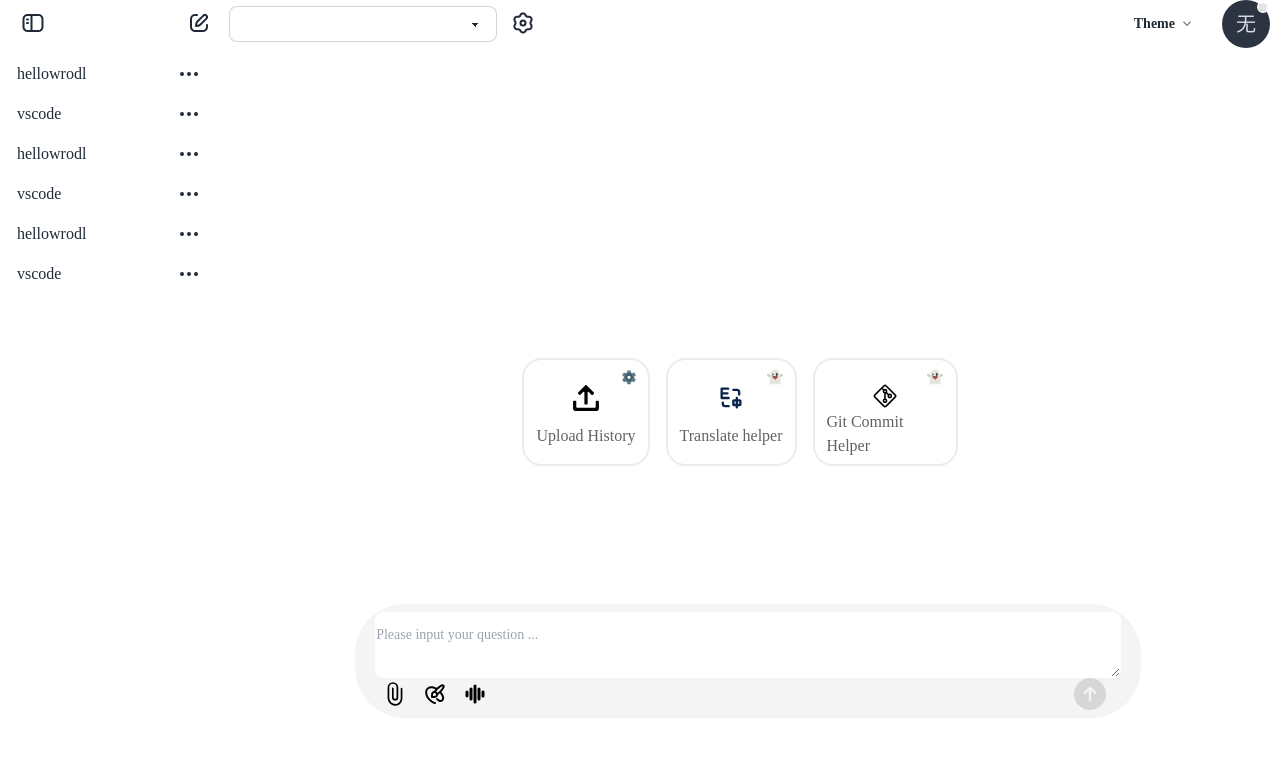
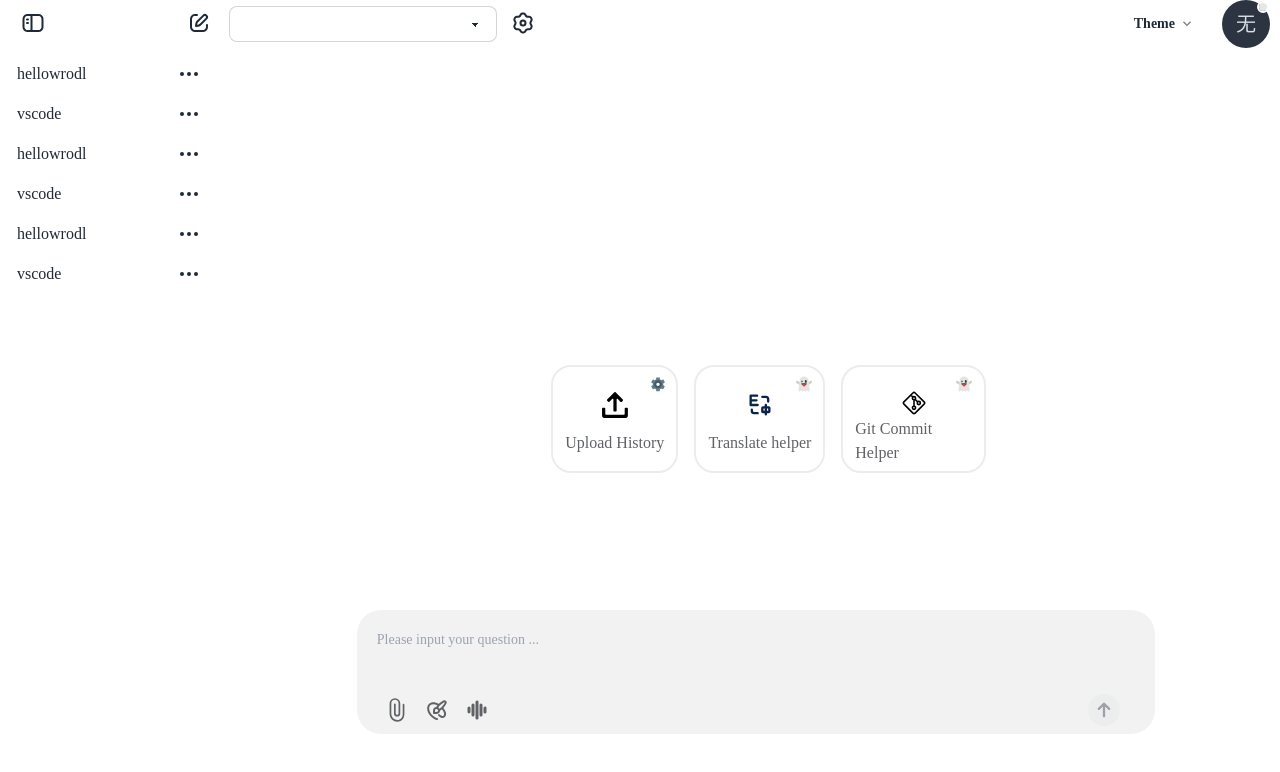
Before and after one commit to pldz1/Chat_Playground, a Vue app in the folder web/: page /chat in a window 1280 px wide. Shown: the top 772 px of the page. Built offline with nearby package versions, Linux system fonts and the light colour scheme; what @DatatracCorporation/markdown-it-mermaid, markdown-it-container, markdown-it-deflist, markdown-it-ins would draw is missing.

Commit message:
✒️  Stash: new chat input ui.

```diff
--- a/web/src/assets/app.css
+++ b/web/src/assets/app.css
@@ -3,7 +3,6 @@
 @import "./components/markdown.scss";
 @import "./components/option-dropdown.scss";
 
-@import "./chat/chat.scss";
 @import "./chat/settings.scss";
 @import "./chat/editor.scss";
 @import "./chat/roles.scss";
@@ -25,3 +24,32 @@ body {
 :root:has(:is(.modal-open, .modal:target, .modal-toggle:checked + .modal, .modal[open])) {
   scrollbar-gutter: unset;
 }
+
+/* 自定义的全局滚动条样式 */
+* {
+  scrollbar-color: unset;
+}
+
+*:hover {
+  scrollbar-color: unset;
+}
+
+*::-webkit-scrollbar {
+  width: 4px;
+}
+
+*::-webkit-scrollbar-thumb {
+  background-color: #aaa;
+  border-radius: 4px;
+}
+
+*::-webkit-scrollbar-track {
+  background-color: #f0f0f0;
+}
+
+*::-webkit-scrollbar-button {
+  display: none;
+  width: 0;
+  height: 0;
+  background: transparent;
+}
--- a/web/src/assets/image/chat-inputarea-svgs.js
+++ b/web/src/assets/image/chat-inputarea-svgs.js
@@ -1,5 +1,5 @@
 const dalle3Icon = /*HTML*/ `<svg
-  fill="#000000"
+  fill="currentColor"
   width="24px"
   height="24px"
   viewBox="0 0 22 22" >
@@ -8,7 +8,7 @@ const dalle3Icon = /*HTML*/ `<svg
   ></path>
 </svg>`;
 
-const realTimeVoiceIcon = /* HTML */ `<svg fill="#000000" width="24px" height="24px" viewBox="0 0 0.72 0.72" version="1.1">
+const realTimeVoiceIcon = /* HTML */ `<svg fill="currentColor" width="24px" height="24px" viewBox="0 0 0.72 0.72" version="1.1">
   <g stroke="none" stroke-width="1" fill="none">
     <g transform="translate(-960 -144)">
       <g transform="translate(960 144)">
@@ -17,7 +17,7 @@ const realTimeVoiceIcon = /* HTML */ `<svg fill="#000000" width="24px" height="2
         />
         <path
           d="M0.36 0.075a0.045 0.045 0 0 1 0.045 0.041L0.405 0.12v0.48a0.045 0.045 0 0 1 -0.09 0.004L0.315 0.6V0.12A0.045 0.045 0 0 1 0.36 0.075m-0.12 0.09A0.045 0.045 0 0 1 0.285 0.21v0.3a0.045 0.045 0 0 1 -0.09 0V0.21A0.045 0.045 0 0 1 0.24 0.165m0.24 0A0.045 0.045 0 0 1 0.525 0.21v0.3a0.045 0.045 0 0 1 -0.09 0V0.21A0.045 0.045 0 0 1 0.48 0.165m-0.36 0.09A0.045 0.045 0 0 1 0.165 0.3v0.12a0.045 0.045 0 0 1 -0.09 0v-0.12A0.045 0.045 0 0 1 0.12 0.255m0.48 0a0.045 0.045 0 0 1 0.045 0.041L0.645 0.3v0.12a0.045 0.045 0 0 1 -0.09 0.004L0.555 0.42v-0.12A0.045 0.045 0 0 1 0.6 0.255"
-          fill="#000000"
+          fill="currentColor"
         />
       </g>
     </g>
@@ -25,7 +25,7 @@ const realTimeVoiceIcon = /* HTML */ `<svg fill="#000000" width="24px" height="2
 </svg>`;
 
 const chatAttachIcon = /*HTML*/ `<svg
-  fill="#000000"
+  fill="currentColor"
   width="24px"
   height="24px"
   viewBox="0 0 1.05 1.05"
@@ -37,7 +37,7 @@ const chatAttachIcon = /*HTML*/ `<svg
 const sendIcon = /*HTML*/ `<svg
   width="32"
   height="32"
-  fill="none"
+  fill="currentColor"
   viewBox="0 0 32 32"
   class="icon-2xl"
 >
@@ -52,7 +52,7 @@ const sendIcon = /*HTML*/ `<svg
 const pauseIcon = /*HTML*/ `<svg
   width="32"
   height="32"
-  fill="none"
+  fill="currentColor"
   viewBox="0 0 32 32"
   class="icon-lg"
 >
--- a/web/src/components/ChatInputArea.vue
+++ b/web/src/components/ChatInputArea.vue
@@ -1,39 +1,37 @@
 <template>
   <div class="component-chat-input-area" id="component-chat-input-area">
-    <div class="input-card">
-      <div class="input-area">
-        <div class="imgs" id="chat-input-imgs"></div>
+    <div class="ccia-input-card">
+      <div class="ccia-input-area">
+        <div class="ccia-imgs-area" id="ccia-chat-input-imgs"></div>
         <textarea
           v-model="inputText"
-          class="textarea custom-textarea"
-          type="textarea"
+          class="textarea ccia-custom-textarea"
           placeholder="Please input your question ..."
-          :autosize="{ minRows: 1, maxRows: 4 }"
           @keydown.enter="onEnterKeydown"
         ></textarea>
       </div>
 
-      <div class="input-opts">
+      <div class="ccia-input-opts">
         <!-- 丰富对话功能 -->
-        <div class="chat-opts">
-          <el-button class="opts-button" @click="uploadImageFile">
-            <div class="icon" v-html="chatAttachIcon"></div>
+        <div class="ccia-chat-opts">
+          <el-button class="ccia-opts-button" @click="uploadImageFile">
+            <div class="ccia-icon" v-html="chatAttachIcon"></div>
           </el-button>
-          <el-button class="opts-button">
-            <div class="icon" v-html="dalle3Icon"></div>
+          <el-button class="ccia-opts-button">
+            <div class="ccia-icon" v-html="dalle3Icon"></div>
           </el-button>
-          <el-button class="opts-button">
-            <div class="icon" v-html="realTimeVoiceIcon"></div>
+          <el-button class="ccia-opts-button">
+            <div class="ccia-icon" v-html="realTimeVoiceIcon"></div>
           </el-button>
         </div>
 
         <!-- 对话内容的发送或者暂停按钮位置 -->
-        <div class="chat-button">
-          <el-button class="send-button">
+        <div class="ccia-chat-button">
+          <el-button class="ccia-send-button">
             <!-- send chat button -->
-            <div v-if="!props.isChatting" :class="['svg-icon', { 'svg-icon-disable': inputText == '' }]" v-html="sendIcon"></div>
+            <div v-if="!props.isChatting" :class="['ccia-svg-icon', { 'ccia-svg-icon-disable': inputText == '' }]" v-html="sendIcon"></div>
             <!-- pause chat button -->
-            <div v-else class="svg-icon" v-html="pauseIcon"></div>
+            <div v-else class="ccia-svg-icon" v-html="pauseIcon"></div>
           </el-button>
         </div>
       </div>
@@ -84,13 +82,25 @@ onBeforeUnmount(() => {
   align-items: center;
   justify-content: center;
 
-  .input-card {
+  .ccia-input-card {
     width: calc(100% - 40px);
-    background-color: #f4f4f4;
-    border-radius: 50px;
+    background-color: oklch(var(--b2));
+    border-radius: 24px;
     padding: 8px 20px;
+    min-height: 118px;
 
-    .send-button {
+    .ccia-custom-textarea {
+      padding: 8px 0px 0px 0px;
+      border: none;
+      outline: none;
+      background-color: oklch(var(--b2));
+      resize: none;
+      box-shadow: initial;
+      border-radius: initial;
+      min-height: 76px;
+    }
+
+    .ccia-send-button {
       height: 32;
       width: 32;
       border-radius: 16px;
@@ -98,90 +108,27 @@ onBeforeUnmount(() => {
       border: none;
     }
 
-    .input-area {
+    .ccia-input-area {
       width: 100%;
-      min-height: 31px;
       height: auto;
       display: flex;
       flex-direction: column;
-
-      .imgs {
-        display: flex;
-        flex-direction: row;
-        max-height: 60px;
-        gap: 6px;
-        overflow-y: hidden;
-        overflow-x: auto;
-
-        &::-webkit-scrollbar {
-          height: 8px;
-        }
-
-        &::-webkit-scrollbar-thumb {
-          background-color: #aaa;
-          border-radius: 4px;
-        }
-
-        &::-webkit-scrollbar-track {
-          background-color: #f0f0f0;
-        }
-
-        &::-webkit-scrollbar-button {
-          display: none;
-          width: 0;
-          height: 0;
-          background: transparent;
-        }
-
-        .item {
-          height: 50px;
-          width: 50px;
-
-          .image {
-            height: 50px;
-            width: 50px;
-            object-fit: contain;
-          }
-
-          .hover-item {
-            display: none;
-            position: absolute;
-
-            .hover-button {
-              display: flex;
-              align-items: center;
-              justify-content: center;
-              height: 50px;
-              width: 50px;
-            }
-          }
-
-          &:hover {
-            .image {
-              opacity: 0.7;
-            }
-            .hover-item {
-              display: block;
-            }
-          }
-        }
-      }
     }
 
-    .input-opts {
+    .ccia-input-opts {
       display: flex;
       justify-content: space-between;
       flex-direction: row;
       align-items: center;
 
-      .opts-button {
+      .ccia-opts-button {
         height: 32px;
         width: 32px;
         background-color: transparent;
         border: none;
         margin-left: 8px;
 
-        .icon {
+        .ccia-icon {
           min-width: 32px;
           min-height: 32px;
           max-width: 32px;
@@ -193,9 +140,9 @@ onBeforeUnmount(() => {
       }
     }
 
-    .svg-icon {
-      color: white;
-      background-color: black;
+    .ccia-svg-icon {
+      color: oklch(var(--bc));
+      background-color: oklch(var(--b3));
       min-width: 32px;
       min-height: 32px;
       max-width: 32px;
@@ -203,43 +150,60 @@ onBeforeUnmount(() => {
       border-radius: 16px;
     }
 
-    .svg-icon-disable {
-      color: #f4f4f4;
-      background-color: #d7d7d7;
+    .ccia-svg-icon-disable {
+      opacity: 0.4;
       min-width: 32px;
       min-height: 32px;
       border-radius: 16px;
     }
+  }
+}
+</style>
 
-    .custom-textarea {
-      padding: 8px 0px 0px 0px;
-      .el-textarea__inner {
-        border: none !important;
-        outline: none;
-        background-color: #f4f4f4;
-        resize: none !important;
-        box-shadow: initial;
-        border-radius: initial;
+<style lang="scss">
+.ccia-imgs-area {
+  display: flex;
+  flex-direction: row;
+  max-height: 60px;
+  gap: 6px;
+  max-width: 100%;
+  overflow-y: hidden;
+  overflow-x: auto;
 
-        &::-webkit-scrollbar {
-          width: 8px;
-        }
+  .ccia-item {
+    height: 50px;
+    width: 50px;
+    min-height: 50px;
+    min-width: 50px;
+    z-index: 1;
 
-        &::-webkit-scrollbar-thumb {
-          background-color: #aaa;
-          border-radius: 4px;
-        }
+    .ccia-image {
+      height: 50px;
+      width: 50px;
+      object-fit: cover;
+    }
 
-        &::-webkit-scrollbar-track {
-          background-color: #f0f0f0;
-        }
+    .ccia-hover-item {
+      display: none;
+      position: absolute;
+      z-index: 2;
 
-        &::-webkit-scrollbar-button {
-          display: none;
-          width: 0;
-          height: 0;
-          background: transparent;
-        }
+      .ccia-hover-button {
+        display: flex;
+        align-items: center;
+        justify-content: center;
+        height: 50px;
+        width: 50px;
+      }
+    }
+
+    &:hover {
+      .ccia-image {
+        opacity: 0.7;
+      }
+
+      .ccia-hover-item {
+        display: block;
       }
     }
   }
--- a/web/src/services/user/files.js
+++ b/web/src/services/user/files.js
@@ -9,7 +9,7 @@ const ImageMaxMBSize = 20;
 
 /** handleImageFile 处理图像文件的函数 */
 const handleImageFile = (file) => {
-  const flag = checkImageModel();
+  const flag = true;
   if (!flag) return;
   if (file) {
     const fileSizeMB = file.size / (1024 * 1024);
--- a/web/src/views/chat/ChatCard.vue
+++ b/web/src/views/chat/ChatCard.vue
@@ -102,3 +102,212 @@ const setScrollToTop = async () => {
   padding: 0px !important;
 }
 </style>
+
+<style lang="scss" scoped>
+.chat-container {
+  position: relative;
+  left: 0px;
+  right: 0px;
+  width: 100%;
+  height: 100%;
+  padding: 8px;
+
+  .roles-card {
+    position: absolute;
+    left: 10%;
+    top: 40%;
+    height: fit-content;
+    max-height: 600px;
+    width: 880px;
+    max-width: 1000px;
+    display: flex;
+    flex-wrap: wrap;
+    align-content: center;
+    z-index: 2001;
+  }
+
+  .scroll-window {
+    position: absolute;
+    left: 10%;
+    height: calc(100% - 168px);
+    max-height: calc(100% - 168px);
+    width: 80%;
+    max-width: 80%;
+    z-index: 100;
+
+    .user {
+      display: flex;
+      flex-direction: row-reverse;
+      width: 100%;
+      height: auto;
+      min-height: 40px;
+      border-radius: 32px;
+      margin: 4px 0px;
+
+      .user-content {
+        max-width: 60%;
+        min-width: 30%;
+        width: fit-content;
+        color: #0d0d0d;
+        display: flex;
+        flex-direction: column;
+
+        .content-area,
+        .options {
+          padding: 8px 16px;
+          width: calc(100% - 45px);
+        }
+
+        .content-area {
+          display: flex;
+          flex-direction: column;
+          border-radius: 16px;
+          padding: 8px 16px;
+          background-color: #f4f4f4;
+
+          .img-area {
+            width: 100%;
+            height: auto;
+            display: flex;
+            flex-direction: row;
+            gap: 16px;
+            flex-wrap: wrap;
+            margin-bottom: 8px;
+
+            .item {
+              height: 80px;
+              width: 80px;
+              object-fit: contain;
+            }
+          }
+
+          .text {
+            width: 100%;
+            font-size: 14px;
+            color: black;
+            word-wrap: break-word;
+          }
+        }
+
+        .options {
+          border-radius: 16px;
+          display: flex;
+          flex-direction: row;
+          justify-content: flex-end;
+          height: 24px;
+        }
+      }
+    }
+
+    .options-button {
+      display: none;
+      &.active {
+        display: flex;
+        align-items: center;
+        justify-content: center;
+        width: 24px;
+        height: 24px;
+        background-color: transparent;
+        border: none;
+        border-radius: 12px;
+        &:hover {
+          background-color: #939393;
+        }
+        &:active {
+          background-color: #939393;
+        }
+      }
+    }
+    .options-icon {
+      color: #4d4d4d;
+      background-color: transparent;
+      width: 16px;
+      height: 16px;
+    }
+
+    .assistant {
+      display: flex;
+      flex-direction: row;
+      width: 100%;
+      height: auto;
+      min-height: 40px;
+      border-radius: 32px;
+
+      .assistant-icon {
+        color: black;
+        background-color: transparent;
+        border-radius: 16px;
+      }
+
+      .assistant-content {
+        width: calc(100% - 60px);
+        max-width: calc(100% - 60px);
+        border-radius: 16px;
+        padding: 8px 16px;
+        background-color: transparent;
+        color: #0d0d0d;
+
+        .options {
+          display: flex;
+          flex-direction: row;
+          justify-content: flex-start;
+          width: 100%;
+          height: 24px;
+        }
+      }
+    }
+  }
+
+  .chat-input-area {
+    position: absolute;
+    bottom: 66px;
+    left: 10%;
+    width: 80%;
+    max-width: 80%;
+    z-index: 101;
+  }
+
+  .chat-sticker {
+    position: sticky;
+    left: calc(95% - 10px);
+    top: calc(50% - 60px);
+    display: flex;
+    width: 32px;
+    height: 80px;
+    flex-direction: column;
+    gap: 16px;
+    padding: 4px;
+    border-radius: 16px;
+    border: 1px solid #e3e3e3;
+
+    .sticker-button {
+      height: 32px;
+      width: 32px;
+      border-radius: 16px;
+      display: flex;
+      align-items: center;
+      justify-content: center;
+    }
+
+    .sticker-button:hover {
+      background-color: #e3e3e3;
+    }
+  }
+
+  .c-label {
+    font-size: 12px;
+    color: #4d4d4d;
+    padding: 8px 4px;
+    display: inline-block;
+    white-space: nowrap;
+    overflow: hidden;
+    text-overflow: ellipsis;
+  }
+
+  .c-switch {
+    --el-switch-on-color: #10a37f;
+    --el-switch-off-color: #e3e3e3;
+    --el-switch-border-color: "transparent";
+  }
+}
+</style>
--- a/web/src/views/chat/HomePage.vue
+++ b/web/src/views/chat/HomePage.vue
@@ -1,16 +1,16 @@
 <template>
-  <div class="container">
+  <div class="chat-homepage-container">
     <!-- 头部 -->
-    <div class="header">
+    <div class="chpc-header">
       <HeaderBar @on-show-chat-list="onShowSidebar"></HeaderBar>
     </div>
-    <div class="content">
+    <div class="chpc-content">
       <!-- Settings overlay -->
       <!-- <SettingsCard /> -->
       <!-- 对话侧边栏 -->
       <SidebarCard v-if="isShowSidebar" />
       <!-- Chat main worksapce -->
-      <div class="chat-card" id="global-chat-card"><ChatCard /></div>
+      <div class="chpc-chat-card" id="global-chat-card"><ChatCard /></div>
     </div>
   </div>
 </template>
@@ -61,18 +61,18 @@ const onShowSidebar = (val) => {
 </script>
 
 <style lang="scss" scoped>
-.container {
+.chat-homepage-container {
   position: relative;
   left: 0px;
   top: 0px;
   height: 100%;
   width: 100%;
 
-  .header {
+  .chpc-header {
     height: 48px;
   }
 
-  .content {
+  .chpc-content {
     position: relative;
     left: 0px;
     top: 0px;
@@ -81,7 +81,7 @@ const onShowSidebar = (val) => {
     display: flex;
     flex-direction: row;
 
-    .chat-card {
+    .chpc-chat-card {
       width: calc(100% - 232px);
       height: 100%;
     }
```
Also changed, not shown: web/src/services/chat/item.js (+5 -5 lines), web/src/views/chat/SettingsCard.vue (+6 -6 lines), web/src/views/user/UserHomeCard.vue (+22 -10 lines).
